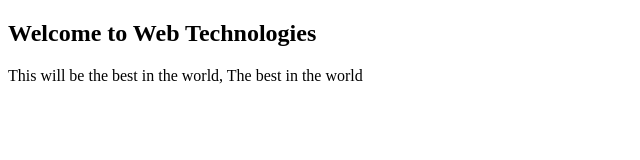
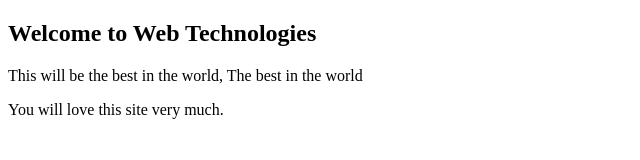
Before and after one commit to larnTechGeeks/intro-vs, a plain HTML site: page index.html in a window 1280 px wide. Shown: the whole page, without its empty margins (0-640 px from the left). Drawn offline with Linux system fonts and the light colour scheme.

Commit message:
Added a third line

```diff
--- a/index.html
+++ b/index.html
@@ -8,6 +8,7 @@
 <body>
     <h2>Welcome to Web Technologies</h2>
     <p> This will be the best in the world, The best in the world </p>
+    <p>You will love this site very much.</p>
 
 </body>
 </html>
```
